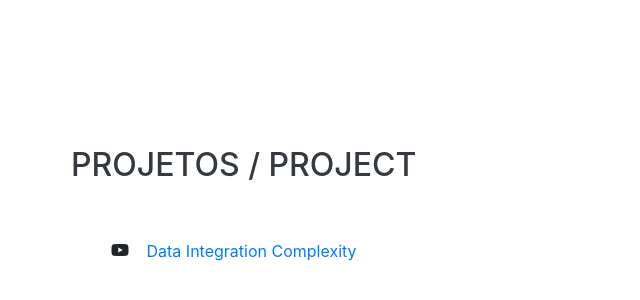
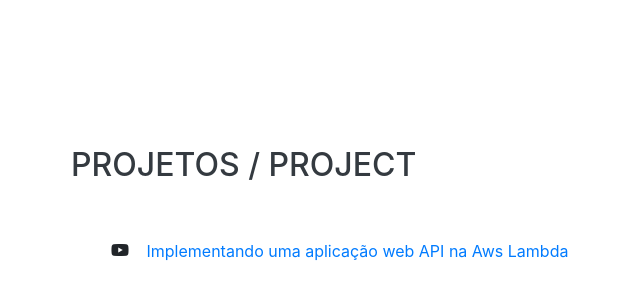
Before and after one commit to luforcanpro/PortFolioLuizForcan, a website with bundled scripts: page index.html in a window 1280 px wide. Shown: the part 6089-6389 px from the top of the page, without its empty margins (265-905 px from the left). Built offline with nearby package versions, Linux system fonts and the light colour scheme; a web font is replaced by a local one.

Commit message:
alterações de texto

```diff
--- a/index.html
+++ b/index.html
@@ -508,7 +508,7 @@ Sou Mestre em Engenharia de Produção, pós-graduado em Sistemas de Informaçã
             <ul class="fa-ul mb-0">
                 <li>
                     <i class="fab fa-youtube" aria-hidden="true"></i>
-                    <a href="https://www.youtube.com/watch?v=l3Myc0mEcIM" class="btn btn-link">Data Integration Complexity</a>
+                    <a href="https://github.com/luforcanpro/DeployAppAPINaAwsLambda" class="btn btn-link">Implementando uma aplicação web API na Aws Lambda</a>
                 <li>
 
 				<!--
```
